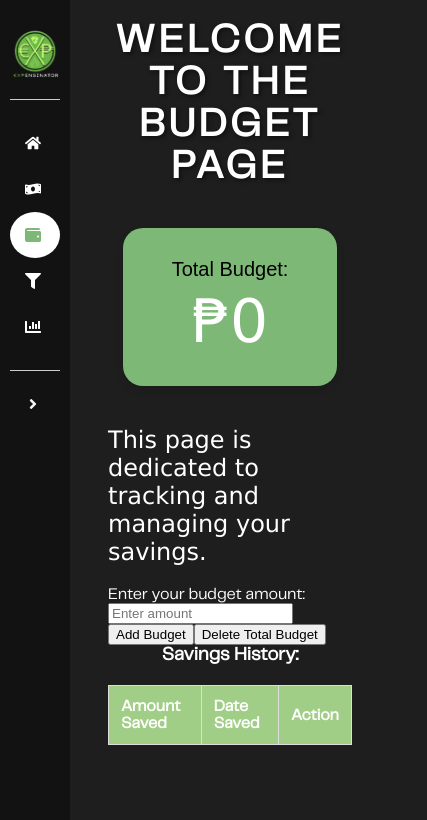
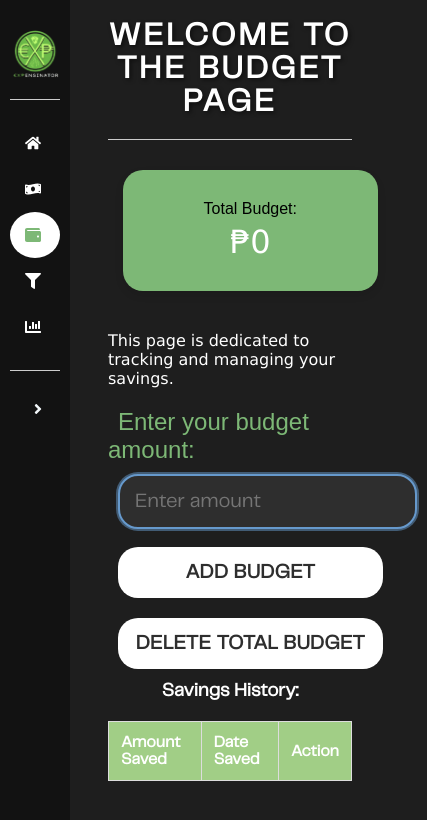
Before and after one commit to JarredReyes/Expensinator, a React (Vite) app: page /savings in a window 390 px wide. Shown: the top 820 px of the page, 427 px wide, since content can reach past the window. Built offline with nearby package versions, Linux system fonts and the light colour scheme.

Commit message:
Responsiveness Updated + Minor visual changes

```diff
--- a/src/Chart.jsx
+++ b/src/Chart.jsx
@@ -104,13 +104,13 @@ const Chart = ({ expanded }) => {
       <div className="chart-container">
         <div className="chart-item">
           <h2>Total Expenses per Month</h2>
-          <div style={{ height: '400px', width: '600px' }}>
+          <div>
             <Line data={lineChartData} options={lineChartOptions} />
           </div>
         </div>
         <div className="chart-item">
           <h2>Expenses by Category</h2>
-          <div style={{ height: '400px', width: '600px' }}>
+          <div>
             <Pie data={pieChartData} options={pieChartOptions} />
           </div>
         </div>
--- a/src/Expenses.jsx
+++ b/src/Expenses.jsx
@@ -101,7 +101,7 @@ const Expenses = ({ expanded, deleteAndSyncExpense }) => {
                     <p>₱{calculateTotal()}</p>
                 </div>
                 <div className="card2">
-                    <span className="material-icons card-icon">budget</span>
+                    <span className="material-icons card-icon">wallet</span>
                     <h3>Total Budget</h3>
                     <p className={totalSavings < 0 ? 'red-text' : ''}>₱ {totalSavings.toLocaleString()}</p>
                 </div>
--- a/src/Savings.jsx
+++ b/src/Savings.jsx
@@ -76,8 +76,8 @@ const Savings = ({ expanded }) => {
 
   // Return JSX
   return (
-    <div className={`savings-content ${expanded ? 'expanded' : 'collapsed'}`}>
-      <h1>Welcome to the Budget Page</h1>
+    <div className={`savings-content ${expanded ? 'expanded' : 'collapsed'}center-align`}>
+      <h1>Welcome to the Budget Page</h1><hr></hr>
       <div className="card-display">
         <div className="card">
           {/* Add id to h2 element */}
@@ -85,7 +85,7 @@ const Savings = ({ expanded }) => {
         </div>
       </div>
       <p>This page is dedicated to tracking and managing your savings.</p>
-      <label htmlFor="savings-input">Enter your budget amount:</label>
+      <label htmlFor="savings-input" id="budgetlabel">Enter your budget amount: </label>
       <input
         type="number"
         id="savings-input"
@@ -93,8 +93,8 @@ const Savings = ({ expanded }) => {
         onChange={handleSavingsChange}
         placeholder="Enter amount"
       />
-      <button onClick={handleSaveSavings}>Add Budget</button>
-      <button onClick={handleDeleteSavings}>Delete Total Budget</button>
+      <button onClick={handleSaveSavings} id="savingsbutton">Add Budget</button>
+      <button onClick={handleDeleteSavings} id="savingsbutton">Delete Total Budget</button>
       <h3>Savings History:</h3>
       <table className="savings-table">
         <thead>
@@ -110,8 +110,8 @@ const Savings = ({ expanded }) => {
               <td>${savings.amount.toLocaleString()}</td>
               <td>{new Date(savings.timestamp).toLocaleString()}</td>
               <td>
-                <button onClick={() => handleEditSavingsHistory(index)}>Edit</button>
-                <button onClick={() => handleDeleteSavingsHistory(index)}>Delete</button>
+                <button onClick={() => handleEditSavingsHistory(index)} id="savingstablebutton">Edit</button>
+                <button onClick={() => handleDeleteSavingsHistory(index)} id="savingstablebutton">Delete</button>
               </td>
             </tr>
           ))}
--- a/src/css/Chart.css
+++ b/src/css/Chart.css
@@ -1,12 +1,36 @@
 .chart-content {
     transition: margin-left 0.3s;
-    margin-left: 280px;
+    margin-left: 250px;
     text-align: center;
-    display: flex; /* Set display to flex */
-    flex-direction: column; /* Arrange items vertically */
-    align-items: center; /* Center items horizontally */
+    display: flex;
+    flex-direction: column;
+    align-items: center;
 }
 
 .collapsed .chart-content {
     margin-left: 100px;
+
 }
+
+@media screen and (max-width: 768px) {
+    .chart-content {
+        margin-left: 0;
+    }
+}
+
+.chart-item {
+    width: 90%; /* Adjust as needed */
+    max-width: 600px;
+    margin: 20px auto;
+}
+
+.chart-container {
+    display: flex;
+    flex-wrap: wrap;
+    justify-content: center;
+}
+
+.chart-item canvas {
+    width: 100%;
+    height: auto;
+}
--- a/src/css/Expenses.css
+++ b/src/css/Expenses.css
@@ -14,6 +14,7 @@ h2 {
   font-size: 2em;
   font-weight: 300;
   margin: 0;
+  margin-left: 10px;
   font-family: "Arial", sans-serif; /* Set font family */
   color: #7db876;
 }
@@ -80,7 +81,7 @@ form select,
   color: #ffffff;
   font-family: "PPTelegraf-Regular", sans-serif;
 }
-
+/* eto ung form*/
 form input,
 form select,
 .expense-item.editing input,
@@ -163,6 +164,7 @@ h1 {
   margin: 20px 0;
   border-radius: 8px;
   box-shadow: 0 2px 5px rgba(0, 0, 0, 0.3);
+  margin-left: 10px;
 }
 
 .expense-item {
@@ -325,3 +327,64 @@ h1 {
 .red-text {
   color: red;
 }
+
+
+
+@media only screen and (max-width: 768px) {
+  .expenses-content {
+    margin-left: 10;
+    margin-right: 10px;
+  }
+  .collapsed .expenses-content {
+    margin-left: 60px;
+  }
+
+
+
+}
+
+@media only screen and (max-width: 600px) {
+  form input,
+  form select,
+  .expense-item.editing input,
+  .expense-item.editing select {
+    font-size: 16px;
+    padding: 15px;
+    border-radius: 10px;
+  }
+  .expense-form button,
+  .expense-item.editing button {
+    font-size: 16px;
+    padding: 20px;
+    border-radius: 15px;
+  }
+  .card-display {
+    flex-direction: column;
+    gap: 20px;
+  }
+  .card,
+  .card2 {
+    width: calc(90% - 25px);
+
+  }
+  .card p,
+  .card2 p {
+    font-size: 2em;
+  }
+
+}
+
+@media only screen and (max-width: 480px) {
+  h1 {
+    font-size: 2rem;
+  }
+  h2 {
+    font-size: 1.5em;
+  }
+  .card-icon {
+    font-size: 80px;
+  }
+  .card2-icon {
+    font-size: 60px;
+  }
+}
--- a/src/css/Home.css
+++ b/src/css/Home.css
@@ -3,7 +3,10 @@
   padding: 20px;
   font-family: "Roboto", sans-serif; /* Set font family */
   background-color: #292929;
+  margin-left: 30px;
 }
+
+
 
 .welcome-section {
   display: flex;
@@ -13,13 +16,13 @@
 }
 
 .welcome-image {
-  width: 100%;
+  width: calc(100% - 20px);
   max-width: 5000px;
   height: auto; /* Maintain aspect ratio */
   max-height: 500px;
   object-fit: cover; /* Ensure the image covers the container */
   margin-bottom: 20px;
-  margin-left: 60px;
+  margin-left: 20px;
 }
 
 .home h2 {
@@ -40,10 +43,11 @@ p {
 .button-container {
   display: flex;
   flex-direction: row; /* Arrange buttons horizontally */
+  flex-wrap: wrap; /*added*/
   gap: 40px;
-
+  justify-content: center;
   margin-top: 20px;
-  margin-left: 70px;
+  margin-left: 0px;
 }
 
 .home-button {
@@ -60,6 +64,8 @@ p {
   border-radius: 5px;
   cursor: pointer;
   transition: background-color 0.3s, transform 0.3s;
+  flex: 1 1 150px; /* Ensure buttons have a minimum width and can grow */
+  min-height: 60px;
 }
 
 .home-button .icon {
@@ -77,3 +83,90 @@ p {
   color: #7db876;
   transform: scale(1.05);
 }
+
+
+
+@media (max-width: 768px) {
+  .welcome-image {
+    width: calc(100% - 20px); /* Adjust for smaller screens */
+    max-height: 300px;
+    margin-left: 10px; /* Smaller margin on the left */
+    margin-right: 10px; /* Smaller margin on the right */
+  }
+
+  .home h2 {
+    font-size: 2.5em;
+  }
+
+  p {
+    font-size: 1.2em;
+  }
+
+  .home-button {
+    font-size: 0.9em;
+    padding: 10px 20px;
+  }
+
+  .home-button .icon {
+    font-size: 1.2em;
+    margin-right: 10px;
+  }
+
+  .button-container {
+    margin-left: 20px; /* Adjust left margin for smaller screens */
+  }
+}
+
+@media (max-width: 480px) {
+  .welcome-image {
+    width: calc(100% - 10px); /* Further adjust for very small screens */
+    max-height: 250px;
+    margin-left: 5px; /* Smaller margin on the left */
+    margin-right: 5px; /* Smaller margin on the right */
+  }
+
+  .home h2 {
+    font-size: 2em;
+  }
+
+  p {
+    font-size: 1em;
+  }
+
+  .home-button {
+    font-size: 0.8em;
+    padding: 8px 16px;
+  }
+
+  .home-button .icon {
+    font-size: 1em;
+    margin-right: 5px;
+  }
+
+  .button-container {
+    margin-left: 10px; /* Further adjust left margin for very small screens */
+  }
+}
+
+
+button{
+  font-family: "PPTelegraf-Regular", sans-serif;
+
+  align-items: center;
+  padding: 5px 5px;
+  font-size: 20px;
+  margin: 5px;
+  background-color: #ffffff;
+  color: #2e2e2e;
+  border: none;
+  border-radius: 20px;
+  font-weight: bold;
+  letter-spacing: 0.5px;
+  cursor: pointer;
+  transform: translateY(-2px);
+  transition: background-color 0.3s, transform 0.2s;
+}
+
+button:hover{
+  background-color: #c0ff9e;
+}
--- a/src/css/Savings.css
+++ b/src/css/Savings.css
@@ -54,3 +54,118 @@
 .savings-table td button:hover {
     text-decoration: underline;
 }
+
+#savingsbutton{
+    font-family: "PPTelegraf-Regular", sans-serif;
+
+    align-items: center;
+    padding: 15px 15px;
+    font-size: 20px;
+    margin: 10px;
+    background-color: #ffffff;
+    color: #2e2e2e;
+    border: none;
+    border-radius: 20px;
+    font-weight: bold;
+    text-transform: uppercase;
+    letter-spacing: 0.5px;
+    cursor: pointer;
+    transform: translateY(-2px);
+    transition: background-color 0.3s, transform 0.2s;
+    min-width: 265px;
+}
+
+#savingsbutton:hover{
+    background-color: #c0ff9e;
+}
+
+#savings-input{
+  padding: 15px;
+  border: 2px solid #c2ffbd;
+  background-color: #2e2e2e;
+  color: white;
+  font-size: 20px;
+  border-radius: 20px;
+  transition: border 0.3s, box-shadow 0.3s;
+  font-family: "PPTelegraf-Regular", sans-serif;
+  min-width: 265px;
+  margin: 10px;
+}
+
+#savings-input{
+  border-color: #6699cc;
+  outline: none;
+  box-shadow: 0 0 0 2px rgba(102, 153, 204, 0.5);
+}
+
+label{
+    font-size: 1.5em;
+    font-weight: 300;
+    margin: 0;
+    margin-left: 10px;
+    font-family: "Arial", sans-serif; /* Set font family */
+    color: #7db876;
+}
+
+#savingstablebutton{
+    font-family: "PPTelegraf-Regular", sans-serif;
+
+    align-items: center;
+    padding: 10px 10px;
+    font-size: 20px;
+    margin: 10px;
+    background-color: #ffffff;
+    color: #2e2e2e;
+    border: none;
+    border-radius: 20px;
+    font-weight: bold;
+    letter-spacing: 0.5px;
+    cursor: pointer;
+    transform: translateY(-2px);
+    transition: background-color 0.3s, transform 0.2s;
+}
+
+#savingstablebutton:hover{
+    background-color: #c0ff9e;
+}
+
+
+/* Define breakpoints for responsiveness */
+@media only screen and (max-width: 768px) {
+    .savings-content {
+      margin-left: 20px;
+      margin-right: 20px;
+    }
+  }
+
+  @media only screen and (max-width: 480px) {
+    .savings-content {
+      margin-left: 10px;
+      margin-right: 10px;
+    }
+
+    #total-budget-heading {
+      font-size: 16px; /* Adjust font size for smaller screens */
+    }
+  }
+
+  /* Adjustments for smaller screens */
+  @media only screen and (max-width: 320px) {
+    #total-budget-heading {
+      font-size: 14px; /* Further reduce font size for very small screens */
+    }
+
+    label {
+      font-size: 1.2em; /* Reduce label font size */
+    }
+
+    #savings-input {
+      padding: 15px; /* Reduce padding for input */
+      font-size: 16px; /* Reduce font size for input */
+    }
+
+    .savings-table td button {
+      padding: 8px; /* Reduce button padding */
+      font-size: 16px; /* Reduce button font size */
+    }
+  }
```
Also changed, not shown: src/Category.jsx (+4 -4 lines), src/Home.jsx (+7 -11 lines), src/css/Category.css (+73 -5 lines).
